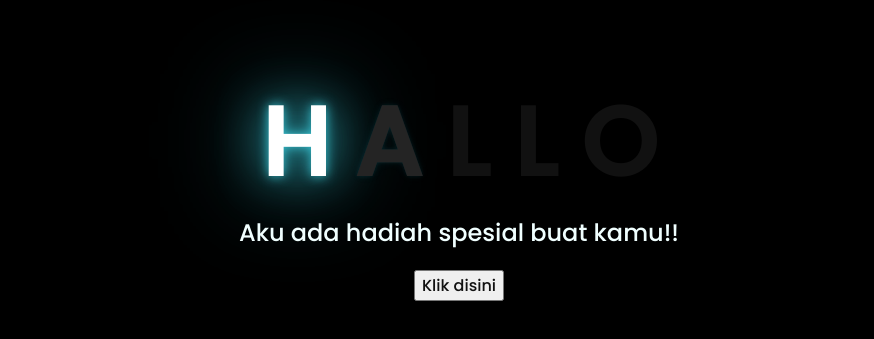
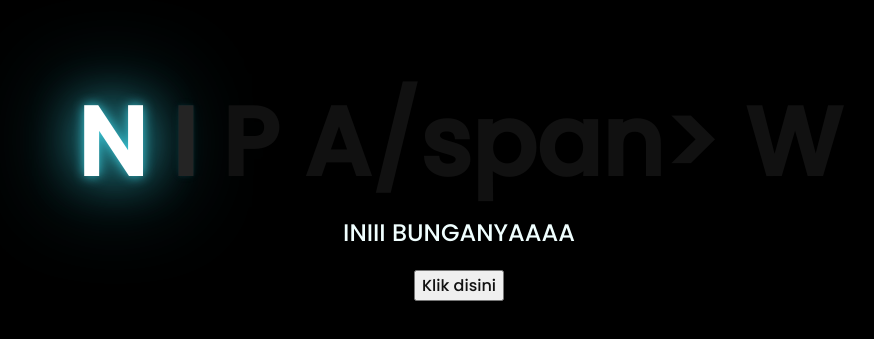
Before and after one commit to maul101/flowerfornipaw, a plain HTML site: page index.html in a window 1280 px wide. Shown: the part 223-562 px from the top of the page, without its empty margins (189-1063 px from the left). Drawn offline with Linux system fonts and the light colour scheme.

Commit message:
Update index.html

```diff
--- a/index.html
+++ b/index.html
@@ -11,14 +11,14 @@
 <body>
     <div class="greetings">
     <!-- silahkan menambah kata sesuai keinginan dengan <span>text...</span -->
-        <span>H</span>
-        <span>A</span>
-        <span>L</span>
-        <span>L</span>
-        <span>O</span>
+        <span>N</span>
+        <span>I</span>
+        <span>P</span>
+        <span>A/span>
+        <span>W</span>
     </div>
     <div class="description">
-        <span>Aku ada hadiah spesial buat kamu!!</span>
+        <span>INIII BUNGANYAAAA</span>
     </div>
     <div class="button">
         <button>
```
